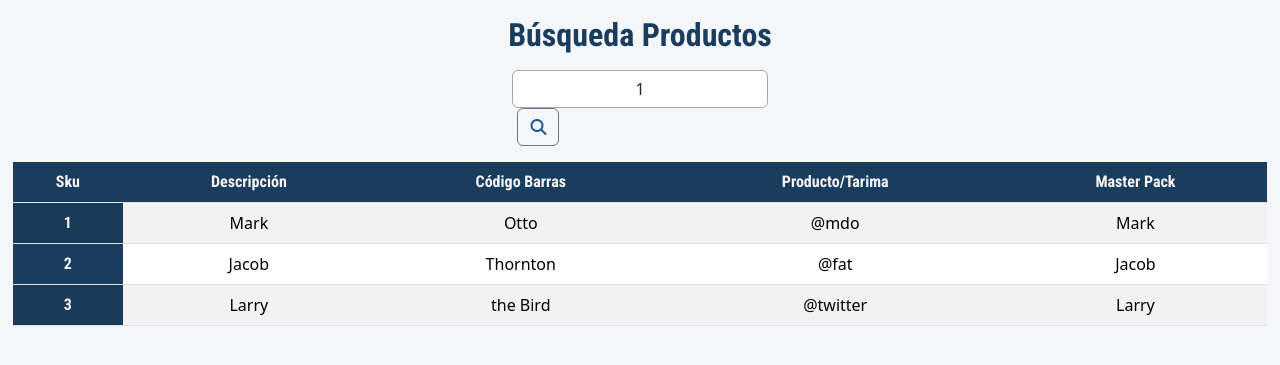
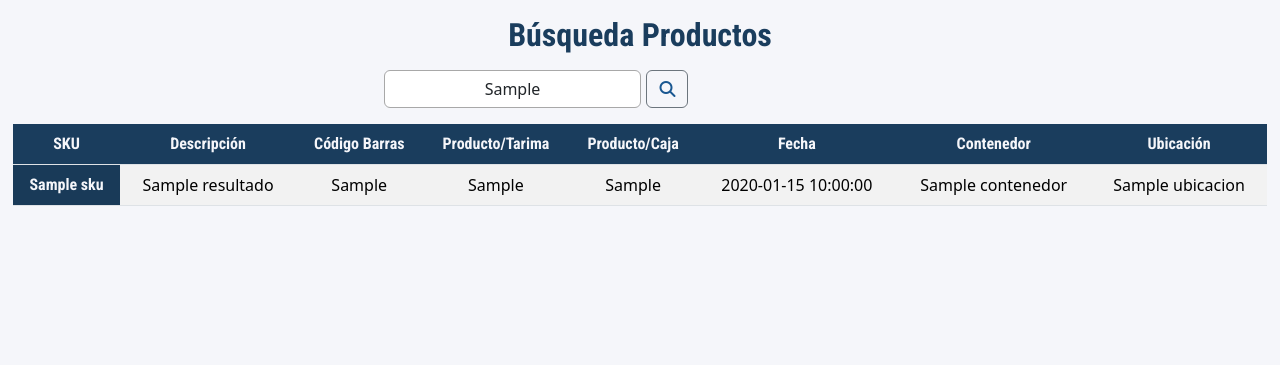
Before and after one commit to Salvador-97/Inbound_Manager-Web, a Python web app: template app/templates/productos/infoProducto.html in a window 1280 px wide. Shown: the part 56-421 px from the top of the page. Run offline with Jinja, Linux system fonts and the light colour scheme; the template is opened without the code that fills it: most values are stand-ins (such as "Sample title", 1, 10 or a date in 2020); some libraries are stand-ins or nearby versions.

Commit message:
conexion-db-productos-arrivo

```diff
--- a/app/static/styles/contenedores.css
+++ b/app/static/styles/contenedores.css
@@ -125,7 +125,7 @@
 
 /*Página busqueda contenedor*/
 .input-busqueda-contenedor{
-    width: 20%;
+    width: 40%;
     margin: 1em auto;
 }
 
@@ -137,3 +137,7 @@
 .label-div {
     vertical-align: middle;
 }
+
+.form-select {
+    text-align: center;
+}
--- a/app/templates/productos/infoProducto.html
+++ b/app/templates/productos/infoProducto.html
@@ -3,14 +3,15 @@
 <h2 class="titulo">Búsqueda Productos</h2>
 
 <div class="input-busqueda-contenedor">
-    <form action="/contenedores/busqueda">
+    <form action="/productos/infoproducto" method="GET" id="form-sku-busqueda">
         <div class="input-group mb-3">
             <div>
-                <input type="text" class="form-control" placeholder="Sku producto"
-                    id="contenedorID" name="contenedorID" value={{contenedorID}}>
+                <input type="text" class="form-control" placeholder="SKU Producto"
+                    id="sku_producto" name="sku_producto" value="{{skuProducto}}" form="form-sku-busqueda">
             </div>
             <div class="input-group-append">
-                <button class="btn btn-outline-secondary btn-busqueda" type="button" id="button-addon2">
+                <button class="btn btn-outline-secondary btn-busqueda" type="submit"
+                id="button-addon2" form="form-sku-busqueda">
                     <i class="fa-solid fa-magnifying-glass"></i>
                 </button>
             </div>
@@ -22,35 +23,29 @@
 <table class="table table-striped">
     <thead>
         <tr>
-            <th scope="col">Sku</th>
+            <th scope="col">SKU</th>
             <th scope="col">Descripción</th>
             <th scope="col">Código Barras</th>
             <th scope="col">Producto/Tarima</th>
-            <th scope="col">Master Pack</th>
+            <th scope="col">Producto/Caja</th>
+            <th scope="col">Fecha</th>
+            <th scope="col">Contenedor</th>
+            <th scope="col">Ubicación</th>
         </tr>
     </thead>
     <tbody>
+        {% for resultado in resultadoProducto %}
         <tr>
-            <th scope="row">{{contenedorID}}</th>
-            <td>Mark</td>
-            <td>Otto</td>
-            <td>@mdo</td>
-            <td>Mark</td>
+            <th scope="row">{{ resultado.SKU }}</th>
+            <td>{{ resultado.nombre }}</td>
+            <td>{{ resultado.codigoBarras }}</td>
+            <td>{{ resultado.productoTarima }}</td>
+            <td>{{ resultado.cajasTarima }}</td>
+            <td>{{ resultado.fecha }}</td>
+            <td>{{ resultado.contenedor }}</td>
+            <td>{{ resultado.ubicacion }}</td>
         </tr>
-        <tr>
-        <th scope="row">2</th>
-            <td>Jacob</td>
-            <td>Thornton</td>
-            <td>@fat</td>
-            <td>Jacob</td>
-        </tr>
-        <tr>
-        <th scope="row">3</th>
-        <td>Larry</td>
-        <td>the Bird</td>
-        <td>@twitter</td>
-        <td>Larry</td>
-        </tr>
+        {% endfor %}
     </tbody>
     </table>
 </div>
```
Also changed, not shown: app/routes/routes_contenedores.py (+28 -28 lines), app/routes/routes_productos.py (+25 -5 lines), app/scripts/f_generales.py (added, +25 -0 lines), app/templates/contenedores/busqueda.html (+18 -9 lines), app/templates/productos/ubicaciones.html (+51 -1 lines).
